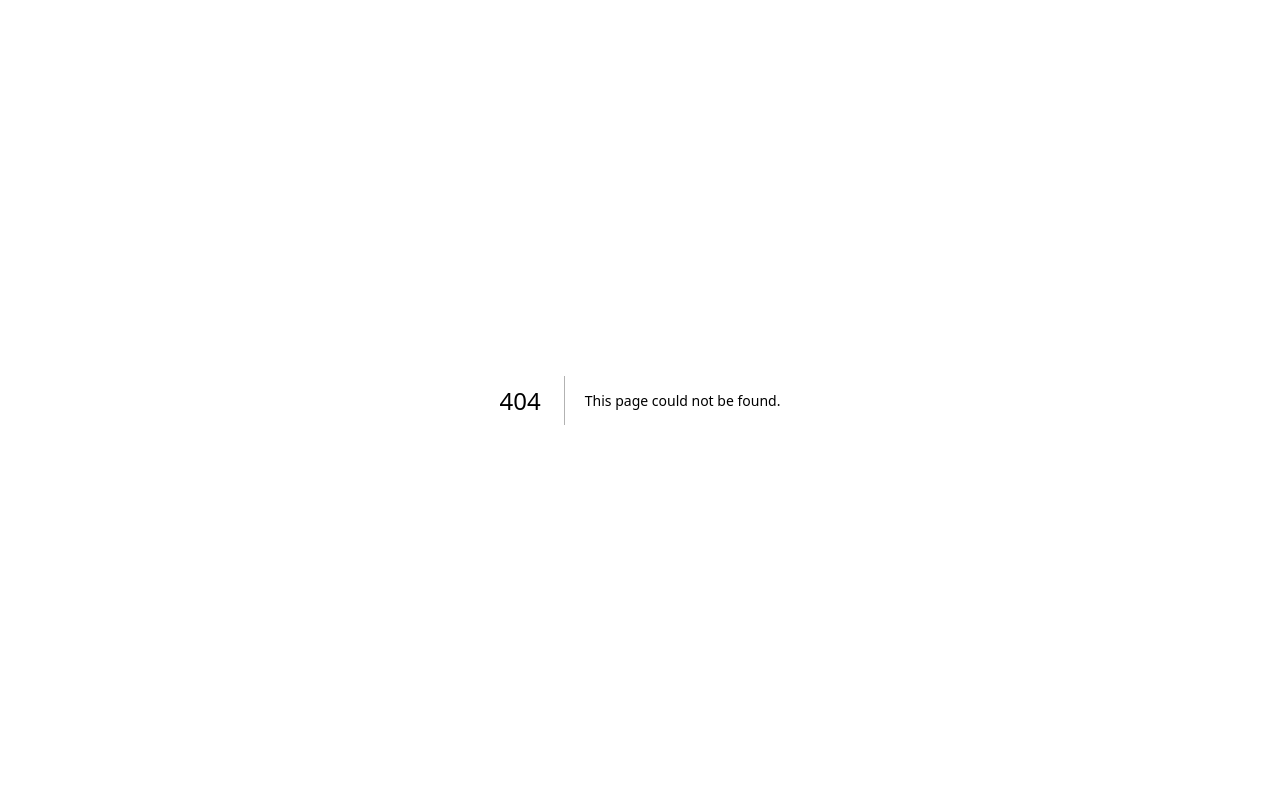
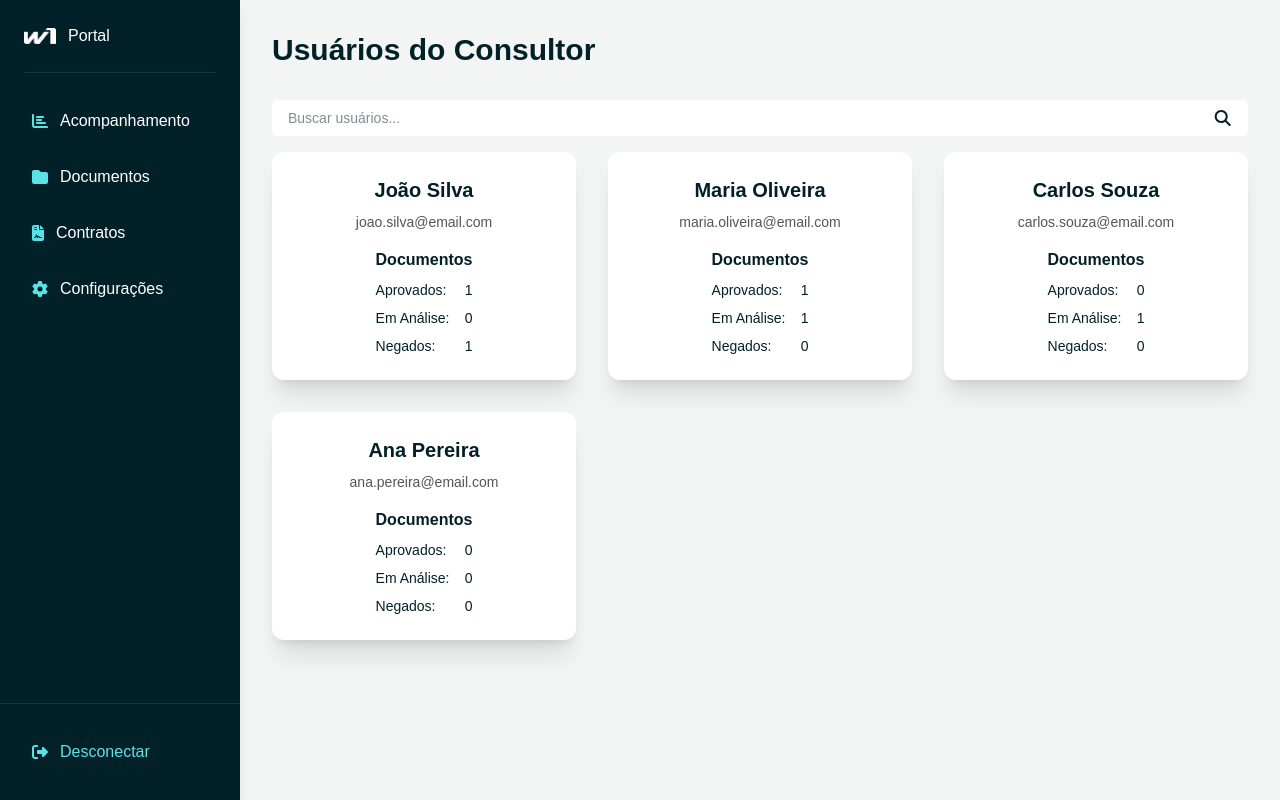
Before and after one commit to GabrielMartinsAlves/hackaton-w1-consulting, a Next.js app in the folder src/frontend/: page /usuarios in a window 1280 px wide. Before the commit this address had no page. Built offline with nearby package versions, Linux system fonts and the light colour scheme.

Commit message:
feat: adiciona tela usuario

```diff
--- /dev/null
+++ b/src/frontend/src/app/usuarios/page.tsx
@@ -0,0 +1,126 @@
+'use client';
+
+import { useState, useEffect } from 'react';
+import Sidebar from '@/components/Sidebar';
+import { FontAwesomeIcon } from '@fortawesome/react-fontawesome';
+import { faSearch } from '@fortawesome/free-solid-svg-icons';
+
+interface Usuario {
+    nome: string;
+    email: string;
+    documentos: { nome: string; status: 'aprovado' | 'pendente' | 'negado' }[]; // Documentos com status
+}
+
+export default function UsuariosPage() {
+    const [isMobile, setIsMobile] = useState(false);
+    const [sidebarExpanded, setSidebarExpanded] = useState(false);
+    const [busca, setBusca] = useState('');
+    const [usuarios, setUsuarios] = useState<Usuario[]>([
+        {
+            nome: 'João Silva',
+            email: 'joao.silva@email.com',
+            documentos: [
+                { nome: 'Contrato Social', status: 'aprovado' },
+                { nome: 'Declaração Fiscal', status: 'negado' },
+            ],
+        },
+        {
+            nome: 'Maria Oliveira',
+            email: 'maria.oliveira@email.com',
+            documentos: [
+                { nome: 'Balanço Patrimonial', status: 'pendente' },
+                { nome: 'Contrato de Trabalho', status: 'aprovado' },
+            ],
+        },
+        {
+            nome: 'Carlos Souza',
+            email: 'carlos.souza@email.com',
+            documentos: [{ nome: 'Acordo de Sociedade', status: 'pendente' }],
+        },
+        {
+            nome: 'Ana Pereira',
+            email: 'ana.pereira@email.com',
+            documentos: [],
+        },
+    ]);
+
+    useEffect(() => {
+        function handleResize() {
+            setIsMobile(window.innerWidth <= 1024);
+        }
+        handleResize();
+        window.addEventListener('resize', handleResize);
+        return () => window.removeEventListener('resize', handleResize);
+    }, []);
+
+    const countStatus = (documentos: { nome: string; status: 'aprovado' | 'pendente' | 'negado' }[]) => {
+        const statusCount = { aprovado: 0, pendente: 0, negado: 0 };
+        documentos.forEach((doc) => {
+            if (doc.status === 'aprovado') statusCount.aprovado++;
+            if (doc.status === 'pendente') statusCount.pendente++;
+            if (doc.status === 'negado') statusCount.negado++;
+        });
+        return statusCount;
+    };
+
+    const usuariosFiltrados = usuarios.filter((usuario) =>
+        usuario.nome.toLowerCase().includes(busca.toLowerCase())
+    );
+
+    return (
+        <div className={` bg-[#F3F5F4] min-h-screen flex ${isMobile ? 'flex-col' : 'flex-row'}`}>
+            <Sidebar onExpandChange={setSidebarExpanded} />
+
+            <main
+                className={`p-8 flex-1 transition-margin duration-300 ${isMobile ? '' : sidebarExpanded ? 'ml-60' : 'ml-20'
+                    }`}
+            >
+                <h1 className="text-3xl font-bold text-[#022028] mb-8">Usuários do Consultor</h1>
+
+                <div className="flex items-center bg-white rounded-md px-4 py-2 w-full justify-between mb-4">
+                    <input
+                        type="text"
+                        placeholder="Buscar usuários..."
+                        className="bg-transparent outline-none text-sm w-full text-[#022028] placeholder-[#5555555]"
+                        value={busca}
+                        onChange={(e) => setBusca(e.target.value)}
+                    />
+                    <FontAwesomeIcon icon={faSearch} className="text-[#022028] ml-2 h-5 w-5" />
+                </div>
+
+                <div className="grid grid-cols-1 sm:grid-cols-2 lg:grid-cols-3 gap-8">
+                    {usuariosFiltrados.map((usuario) => {
+                        const statusCount = countStatus(usuario.documentos);
+
+                        return (
+                            <div
+                                key={usuario.nome}
+                                className="bg-white p-6 rounded-xl shadow-xl hover:shadow-2xl transition-shadow duration-300 transform hover:scale-105 cursor-pointer"
+                            >
+                                <div className="flex flex-col items-center">
+                                    <h2 className="text-xl font-semibold text-[#022028] mb-2">{usuario.nome}</h2>
+                                    <p className="text-sm text-[#555555] mb-4">{usuario.email}</p>
+
+                                    <div className="space-y-4">
+                                        <h3 className="font-semibold text-[#022028] mb-2">Documentos</h3>
+                                        <ul className="space-y-2">
+                                            <li className="text-sm text-[#022028] flex justify-between items-center">
+                                                <span>Aprovados:</span> <span>{statusCount.aprovado}</span>
+                                            </li>
+                                            <li className="text-sm text-[#022028] flex justify-between items-center">
+                                                <span>Em Análise:</span> <span>{statusCount.pendente}</span>
+                                            </li>
+                                            <li className="text-sm text-[#022028] flex justify-between items-center">
+                                                <span>Negados:</span> <span>{statusCount.negado}</span>
+                                            </li>
+                                        </ul>
+                                    </div>
+                                </div>
+                            </div>
+                        );
+                    })}
+                </div>
+            </main>
+        </div>
+    );
+}
```
Also changed, not shown: 2 other files (tests, documents, lock files or other folders).
